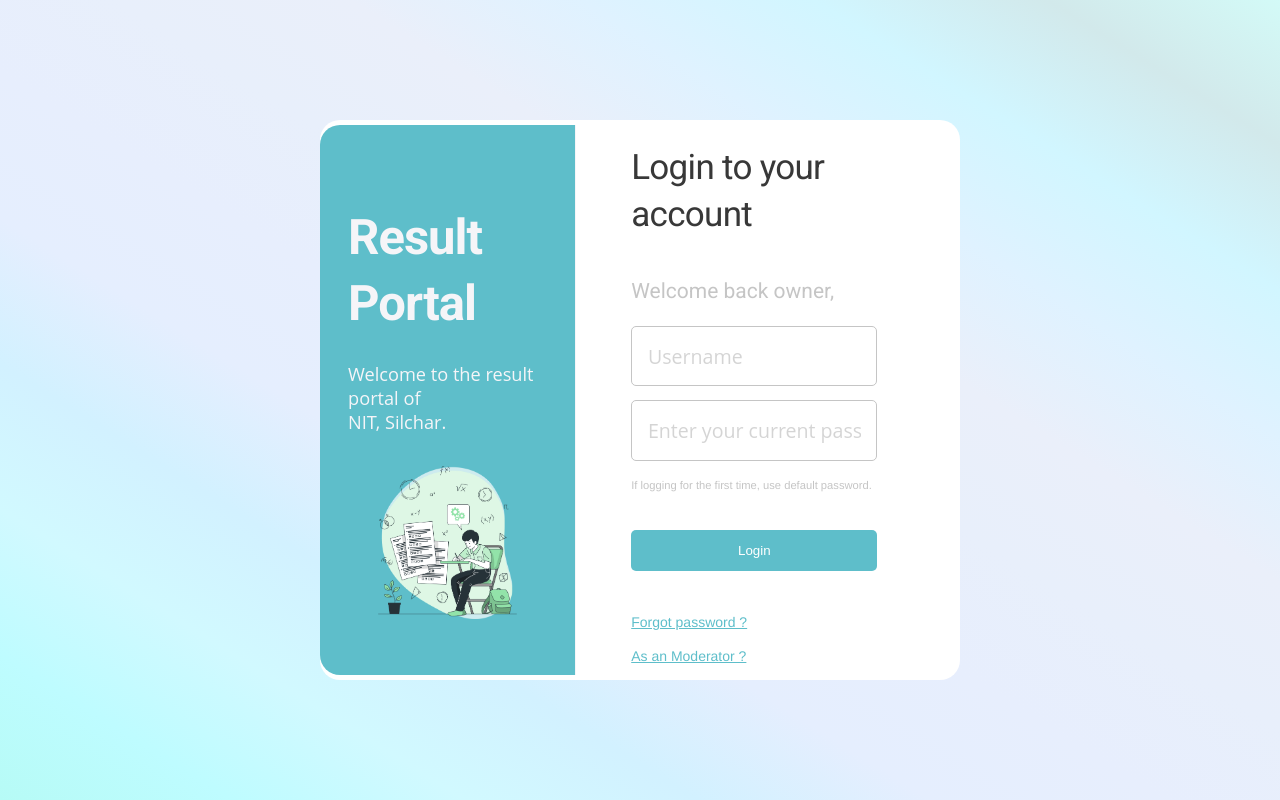
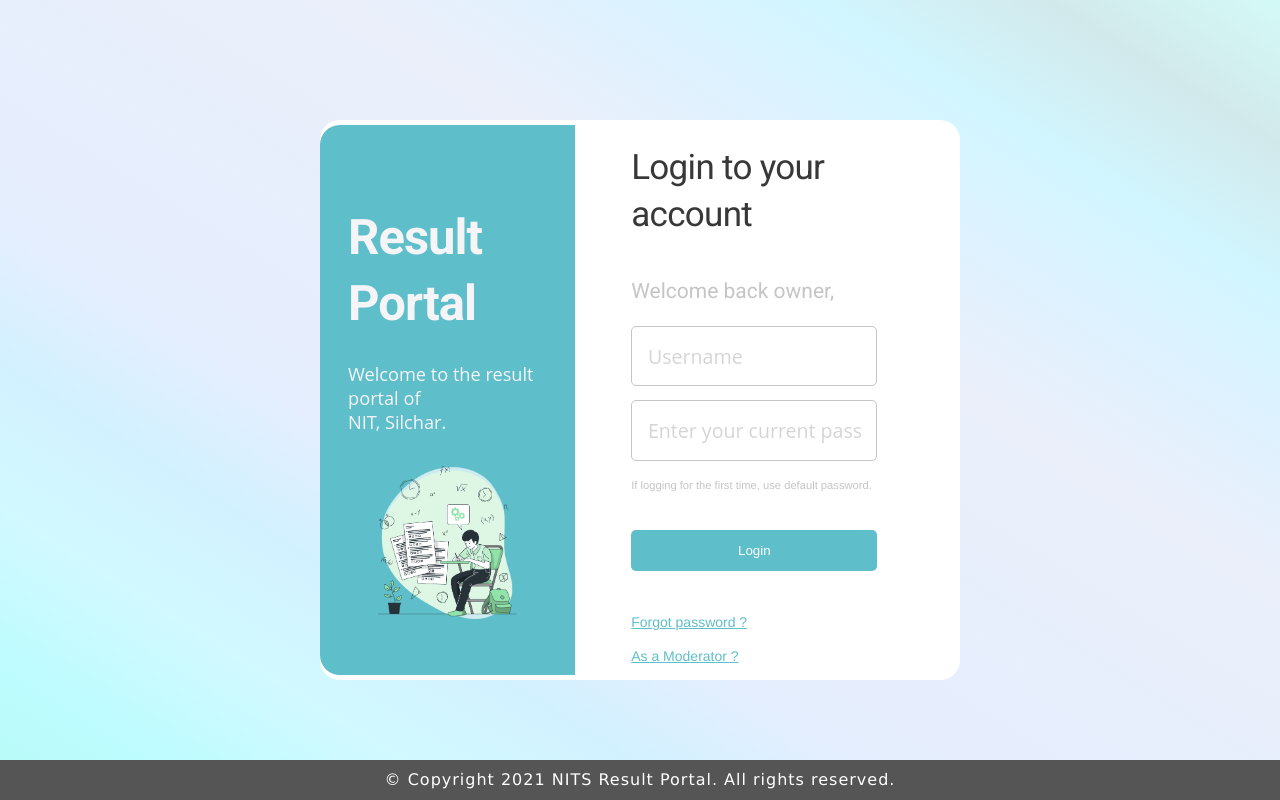
Before and after one commit to scortier/NITS-Result-Portal, a Node server app: page /admin/owner/login in a window 1280 px wide. Run offline with Node 20, Linux system fonts and the light colour scheme; some libraries are stand-ins or nearby versions.

Commit message:
partial footer linked to every page

```diff
--- a/public/css/css_global.css
+++ b/public/css/css_global.css
@@ -31,3 +31,8 @@
     --centuryGothic: 'Century Gothic', Times, serif;
     --timesNewRoman: 'Times New Roman', Times, serif;
 }
+
+/* footer styles */
+footer {
+    background-color: black;
+}
--- a/views/adminDashboard.ejs
+++ b/views/adminDashboard.ejs
@@ -141,5 +141,7 @@
             src="about:blank"
             style="display: none"
         ></iframe>
+
+        <%- include('partials/footer.ejs') %>
     </body>
 </html>
--- a/views/adminLogin.ejs
+++ b/views/adminLogin.ejs
@@ -118,5 +118,7 @@
                 }
                 }
         </script>
+
+        <%- include('partials/footer.ejs') %>
     </body>
 </html>
--- a/views/index.ejs
+++ b/views/index.ejs
@@ -46,10 +46,11 @@
     />
     <link rel="stylesheet" href="../css/css_dashboard/dashboard_styles.css" />
   </head>
-  <body style="background-color: #e0f2ff;">
+  <body style="background-color: #e0f2ff; height: 100vh;">
     <center><h1>NITS RESULT PORTAL</h1></center>
     <center><h4><a href="/user/login">Click here </a> to visit students login page</h4></center>
     <center><h4><a href="/admin/owner/login">Click here </a> to visit Admin login page</h4></center>
 
-     </body>
+    <%- include('partials/footer.ejs') %>
+  </body>
 </html>
--- a/views/login.ejs
+++ b/views/login.ejs
@@ -120,5 +120,6 @@
                 }
         </script>
 
+        <%- include('partials/footer.ejs') %>
     </body>
 </html>
--- a/views/ownerLogin.ejs
+++ b/views/ownerLogin.ejs
@@ -103,7 +103,7 @@
                         />
                         <div class="form_fieldItem forgot">
                             <label> <a href="#">Forgot password ?</a></label>
-                            <label> <a href="/admin/login">As an Moderator ?</a></label>
+                            <label> <a href="/admin/login">As a Moderator ?</a></label>
                         </div>
                     </form>
                 </div>
@@ -121,6 +121,6 @@
                 }
                 }
         </script>
-
+        <%- include('partials/footer.ejs') %>
     </body>
 </html>
--- /dev/null
+++ b/views/partials/footer.ejs
@@ -0,0 +1,12 @@
+<footer style="position: absolute;
+text-align: center;
+bottom: 0;
+background: #555555;
+width: 100%;
+padding: 10px;
+font-family: Verdana;
+font-size: 16px;
+letter-spacing: 1px;
+color: #fff;">
+    © Copyright 2021 NITS Result Portal. All rights reserved.
+</footer>
--- a/views/profile.ejs
+++ b/views/profile.ejs
@@ -182,5 +182,7 @@
 
           }
   </script>
+
+  <%- include('partials/footer.ejs') %>
   </body>
 </html>
--- a/views/settings.ejs
+++ b/views/settings.ejs
@@ -219,5 +219,7 @@
         </div>
         <script src="/js/admin_dashboard/dropdown.js"></script>
         <script src="https://code.getmdl.io/1.3.0/material.min.js"></script>
+
+        <%- include('partials/footer.ejs') %>
     </body>
 </html>
--- a/views/upload.ejs
+++ b/views/upload.ejs
@@ -15,6 +15,8 @@
         <input type="file" accept=".csv" name="csvfile" />
         <button type="submit" value="Submit">Submit</button>
     </form>
+
+    <%- include('partials/footer.ejs') %>
 </body>
 
 </html>
```
